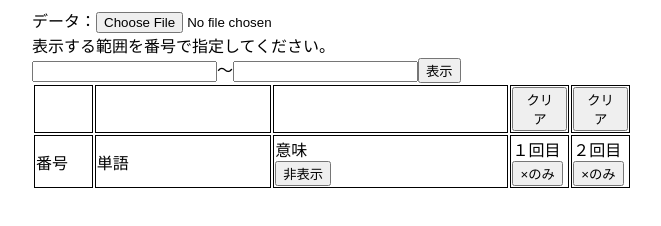
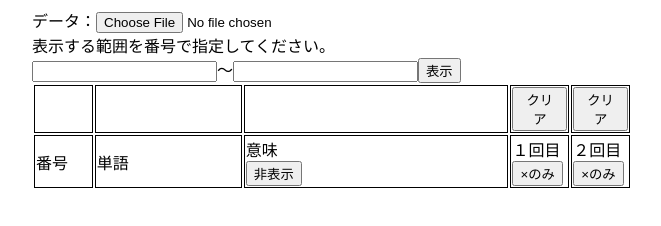
Before and after one commit to eastoceanhelp/WordTest, a plain HTML site: page index.html in a window 1280 px wide. Shown: the whole page, without its empty margins (308-969 px from the left). Drawn offline with nearby package versions, Linux system fonts and the light colour scheme.

Commit message:
単語列の幅を小さくした。

```diff
--- a/index.html
+++ b/index.html
@@ -45,8 +45,8 @@ body {
         </tr>
         <tr>
           <td style="width:10%;">番号</td>
-          <td style="width:30%;">単語</td>
-          <td style="width:40;">意味<br><button id="hideAllSense">非表示</button></td>
+          <td style="width:25%;">単語</td>
+          <td style="width:45;">意味<br><button id="hideAllSense">非表示</button></td>
           <td style="width:10%;">１回目<br><button id="hideShowResult1OK">×のみ</button></td>
           <td style="width:10%;">２回目<br><button id="hideShowResult2OK">×のみ</button></td>
         </tr>
```
